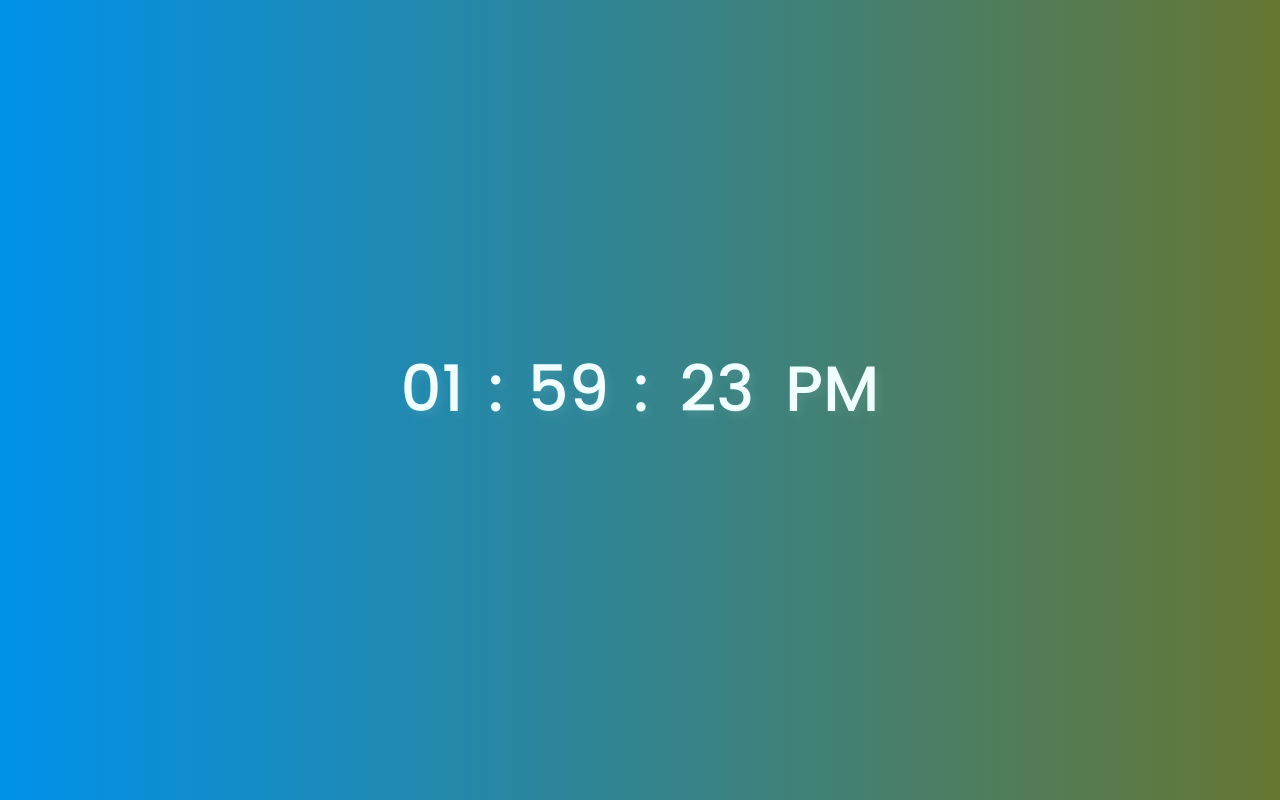
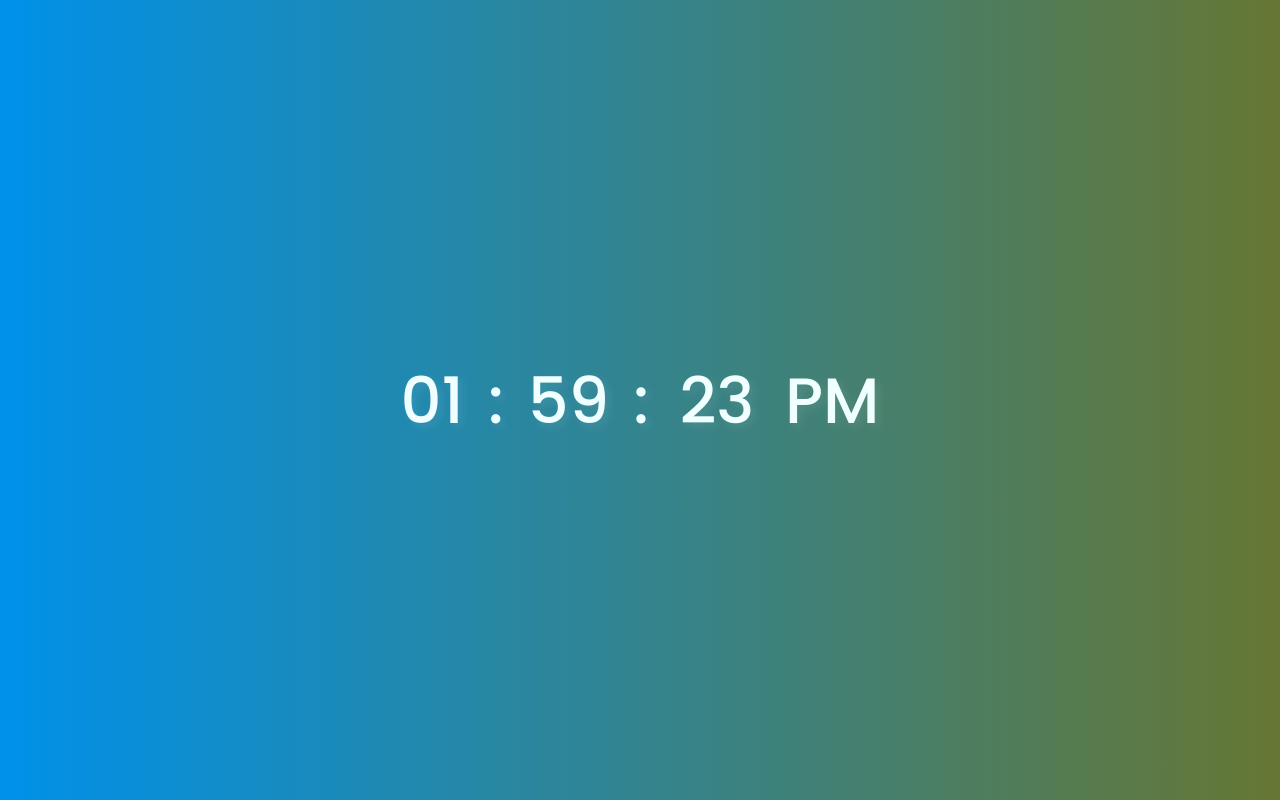
Before and after one commit to akasha2002/Simple_Digital_clock, a plain HTML site: page index.html in a window 1280 px wide. Drawn offline with Linux system fonts and the light colour scheme.

Commit message:
commit_1

```diff
--- a/style.css
+++ b/style.css
@@ -7,7 +7,7 @@ body{
     display: flex;
     justify-content: center;
     align-items: center;
-    height: 97vh;
+    height: 100vh;
     margin: 0;
 }
 
```
